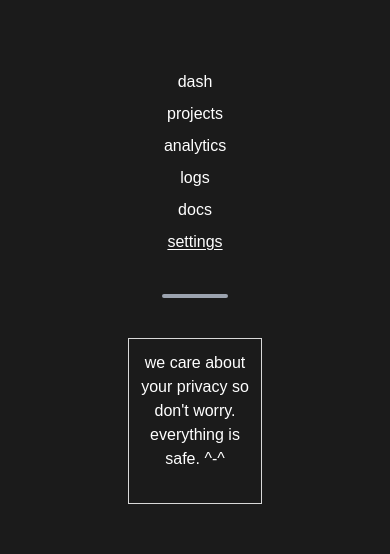
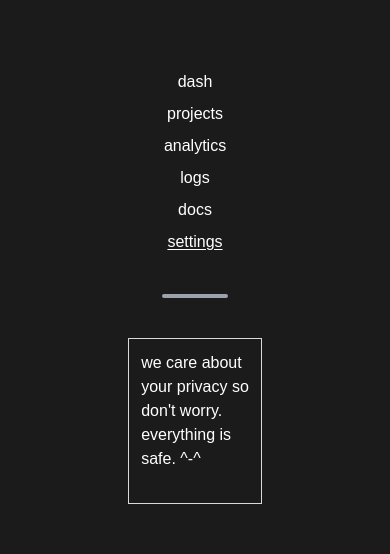
Before and after one commit to MayankBansal12/feedback, a Next.js app: page /dashboard/settings in a window 390 px wide. Shown: the part 167-721 px from the top of the page. Built offline with nearby package versions, Linux system fonts and the light colour scheme.

Commit message:
ui fix: the sidenav is responsive

```diff
--- a/src/components/sidenav.tsx
+++ b/src/components/sidenav.tsx
@@ -21,9 +21,9 @@ const SideNav = () => {
   return (
     <React.Fragment>
       <div className="flex flex-col justify-center bg-light-primary dark:bg-dark-primary w-full h-[calc(100vh-4rem)] text-black dark:text-white">
-        <div className="flex justify-center items-center text-center md:text-left">
+        <div className="flex justify-center items-center">
           <div className="flex flex-col justify-center items-center gap-10 md:gap-20">
-            <div className="flex flex-col gap-2 w-full">
+            <div className="flex flex-col gap-2 w-full text-center md:text-left">
               {navLinks.map((link, index) => {
                 const isActive = pathname.endsWith(link.link);
                 return (
```
